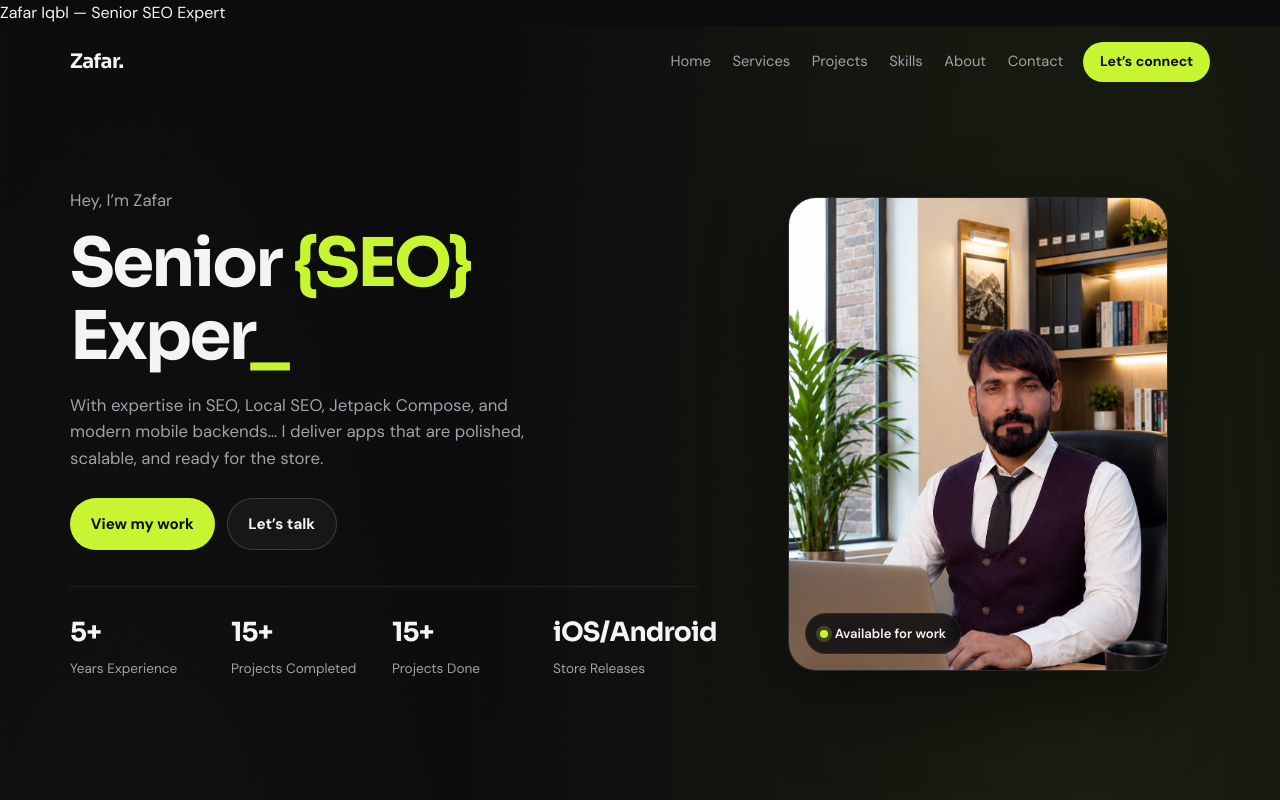
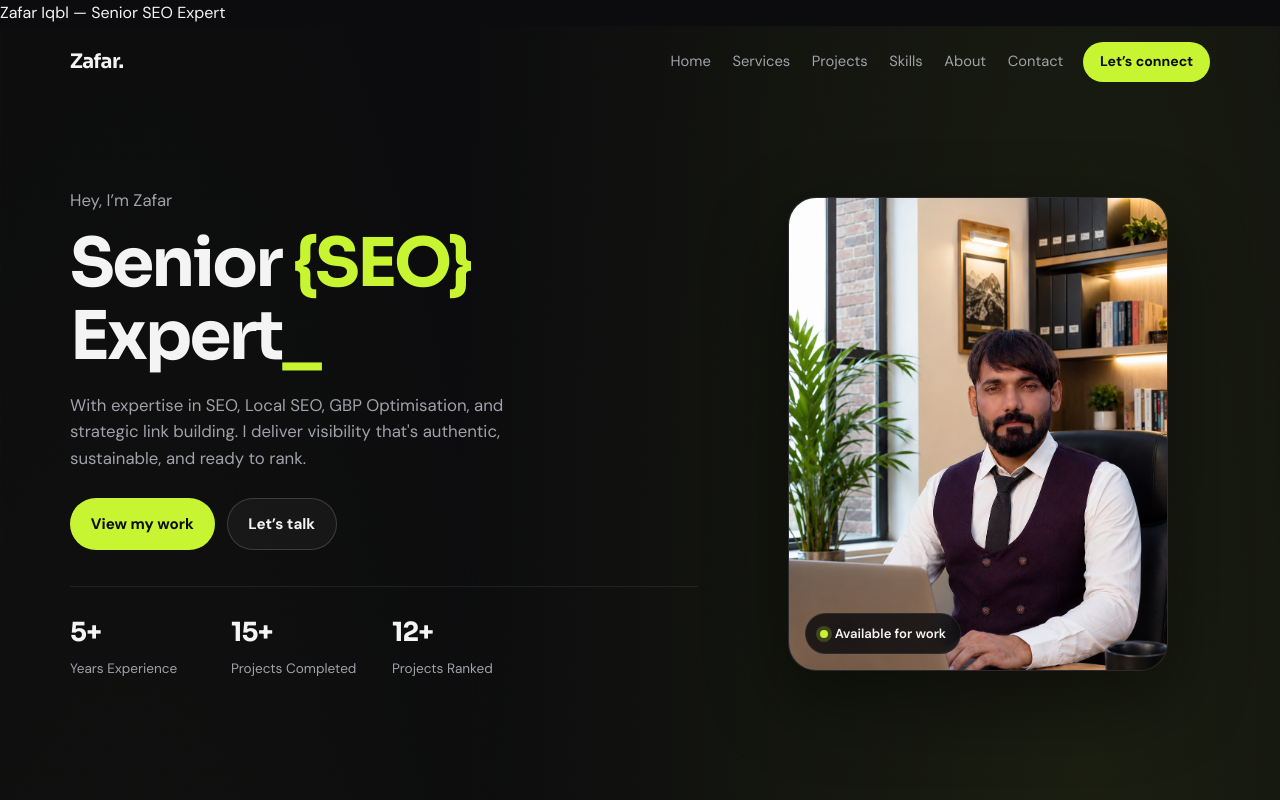
Before and after one commit to zafarmalik7415/zafar-iqbal8-portfolio, a React (Vite) app: page / in a window 1280 px wide. Shown: the top 800 px of the page. Built offline with nearby package versions, Linux system fonts and the light colour scheme.

Commit message:
Update portfolio.js

```diff
--- a/src/data/portfolio.js
+++ b/src/data/portfolio.js
@@ -3,13 +3,13 @@ export const PROFILE = {
   firstName: "Zafar",
   roleLead: "Senior",
   roleHighlight: "SEO",
-  roleRest: "Exper",
+  roleRest: "Expert",
   experience: "5+",
   location: "Lahore, Pakistan",
   tagline:
-    "With expertise in SEO, Local SEO, Jetpack Compose, and modern mobile backends… I deliver apps that are polished, scalable, and ready for the store.",
+    "With expertise in SEO, Local SEO, GBP Optimisation, and strategic link building. I deliver visibility that's authentic, sustainable, and ready to rank.",
   about:
-    "I’m a SEO Expert engineer with 8+ years of experience designing, building, and shipping production apps for startups and established brands. My work spans cross-platform Flutter products, native Android (Kotlin / Jetpack Compose), Android TV streaming, maps & realtime systems, payments, and App Store / Play Store releases. I own features from architecture to release — clean code, scalable state management, reliable backends, and UI that feels intentional on every device.",
+    "I'm an SEO Expert with 8+ years of experience designing, executing, and scaling search strategies for startups and established brands. My work spans technical SEO audits, Local SEO and GBP optimisation, topical authority and content strategy, strategic link building through outreach and exchanges, and full-funnel keyword research paired with social media growth. I own campaigns from strategy to results, clean technical foundations, sustainable link profiles, data-driven optimization, and visibility that feels intentional on every platform.",
   avatar: "/avatar.png",
   email: "zafarmalik7415@gmail.com",
   social: {
@@ -18,8 +18,7 @@ export const PROFILE = {
   highlights: [
     { value: "5+", label: "Years Experience" },
     { value: "15+", label: "Projects Completed" },
-    { value: "15+", label: "Projects Done" },
-    { value: "iOS/Android", label: "Store Releases" },
+    { value: "12+", label: "Projects Ranked" },
   ],
 };
 
```
